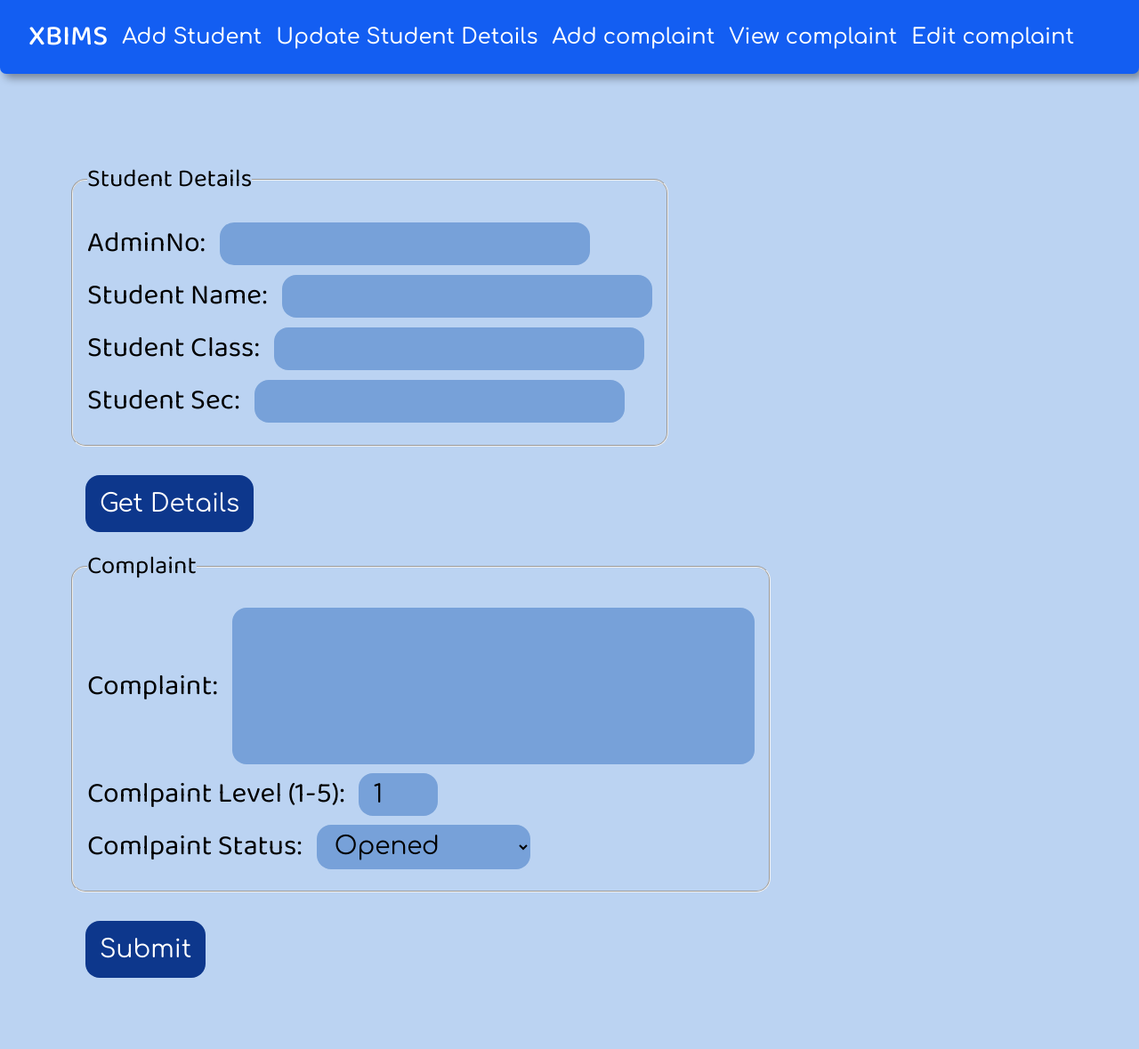
After one commit to XotEmBotZ/instituteManagement, a Django app: template mainServer/teachers/templates/teachers/editComplaintBase.html in a window 1280 px wide. The commit adds this page. Shown: the whole page at 89% size. Run offline with Django 4.2, Linux system fonts and the light colour scheme; the template is opened without the code that fills it, so the values that code supplies are empty.

Commit message:
Added functionality to edit complaint
Added edit complaint view which will edit the complaint

```diff
--- /dev/null
+++ b/mainServer/teachers/static/teachers/css/editComplaint.css
@@ -0,0 +1,63 @@
+main {
+    padding: 5rem;
+}
+
+form {
+    display: flex;
+    flex-direction: column;
+    font-family: baloo2;
+    font-size: 1.75rem;
+}
+
+form label {
+    display: flex;
+    align-items: center;
+    align-content: center;
+    margin: .5rem 0rem;
+    font-size: 2rem;
+}
+
+form label input,
+form label select,
+form label textarea {
+    font-family: comfortaa;
+    font-size: 1.75rem;
+    margin-left: 1rem;
+    outline: none;
+    border: none;
+    background-color: var(--other1C);
+    padding: .5rem 1rem;
+    border-radius: 1rem;
+}
+
+form label textarea {
+    resize: none;
+}
+
+form button{
+    outline: none;
+    border: none;
+    background-color: var(--secondaryC);
+    padding: 1rem 1rem;
+    border-radius: 1rem;
+    font-family: comfortaa;
+    font-size: 1.75rem;
+    margin-left: 1rem;
+    display: block;
+    width: max-content;
+    color: var(--text1C);
+    margin-top: 1rem;
+}
+
+h3{
+    font-family: 'comfortaa';
+    padding-bottom: 5rem;
+    letter-spacing: 3px;
+}
+
+fieldset{
+    padding: 1rem;
+    border-radius: 1rem;
+    width: max-content;
+    margin: 1rem 0rem ;
+}
--- /dev/null
+++ b/mainServer/teachers/static/teachers/js/editComplaint.js
@@ -0,0 +1 @@
+document.getElementById(complaintStatus).selected="selected"
--- a/mainServer/teachers/templates/teachers/base.html
+++ b/mainServer/teachers/templates/teachers/base.html
@@ -9,5 +9,6 @@
     <li><a href="/teachers/updateStudent/">Update Student Details</a></li>
     <li><a href="/teachers/addcomplaint/">Add complaint</a></li>
     <li><a href="/teachers/viewcomplaint/">View complaint</a></li>
+    <li><a href="/teachers/editcomplaint/">Edit complaint</a></li>
 </ul>
 {% endblock nav %}
--- /dev/null
+++ b/mainServer/teachers/templates/teachers/editComplaintBase.html
@@ -0,0 +1,50 @@
+{% extends 'teachers/base.html' %}
+{% block head %}
+{% load static %}
+<link rel="stylesheet" href="{% static 'teachers/css/editComplaint.css' %}">
+<script src="{% static 'teachers/js/addComplaint.js' %}" defer></script>
+{% endblock head %}
+{% block main %}
+{% if msgPresent %}
+<div class="sideNote">
+    <h3>{{msg}}</h3>
+</div>
+{% endif %}
+<form action="" method="post">
+    {% csrf_token %}
+    <fieldset>
+        <legend>Student Details</legend>
+        <label for="adminNo">AdminNo:
+            <input type="number" name="adminNo" id="adminNo" value="{{adminNo}}" disabled>
+        </label>
+        <label for="stdName">Student Name:
+            <input type="text" name="stdName" id="stdName" value="{{stdName}}" disabled>
+        </label>
+        <label for="stdClass">Student Class:
+            <input type="text" name="stdClass" id="stdClass" value="{{stdClass}}" disabled>
+        </label>
+        <label for="stdSec">Student Sec:
+            <input type="text" name="stdSec" id="stdSec" value="{{stdSec}}" disabled>
+        </label>
+    </fieldset>
+    <button type="submit">Get Details</button>
+    <fieldset>
+        <legend>Complaint</legend>
+        <label for="complaint">Complaint:
+            <textarea name="complaint" id="complaint" cols="30" rows="5"></textarea>
+        </label>
+        <label for="complaintLevel">Comlpaint Level (1-5):
+            <input type="number" min=1 max=5 name="complaintLevel" id="complaintLevel" value="1" >
+        </label>
+        <label for="complaintLevel">Comlpaint Status:
+            <select name="complaintStatus" id="complaintStatus">
+                <option value="opened">Opened</option>
+                <option value="investigating">Investigating</option>
+                <option value="informed">Informed</option>
+                <option value="pusnishment">Punishment</option>
+            </select>
+        </label>
+    </fieldset>
+    <button type="submit">Submit</button>
+</form>
+{% endblock main %}
--- a/mainServer/teachers/urls.py
+++ b/mainServer/teachers/urls.py
@@ -8,4 +8,5 @@ urlpatterns = [
     path("updateStudent/<int:adminNo>/",views.updateStudent),
     path("addcomplaint/",views.addComplaint.as_view()),
     path("viewcomplaint/",views.viewComplaint.as_view()),
+    path("editcomplaint/",views.editComplaint)
 ]
```
Also changed, not shown: mainServer/api/apps.py (+5 -5 lines), mainServer/api/bgJobs.py (+10 -25 lines), mainServer/teachers/templates/teachers/editComplaint.html (added, +51 -0 lines), mainServer/teachers/views.py (+32 -0 lines).
